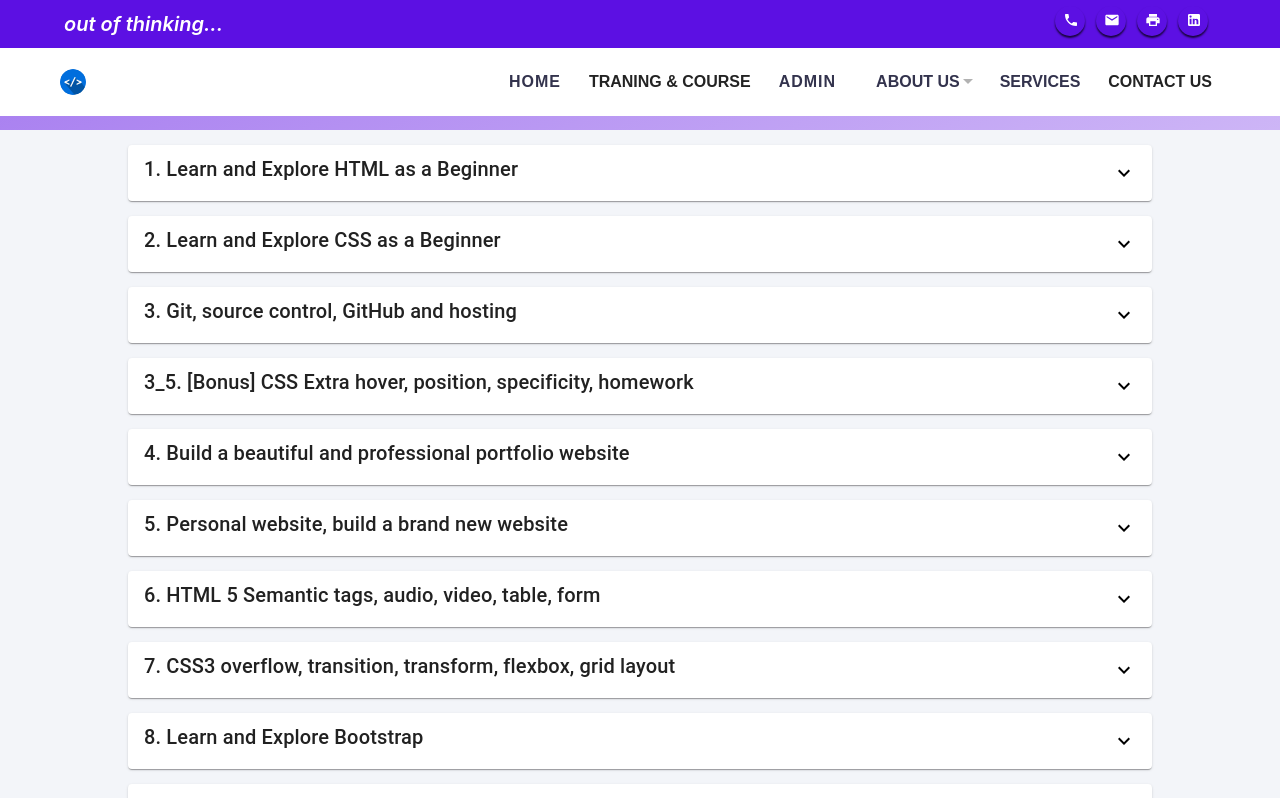
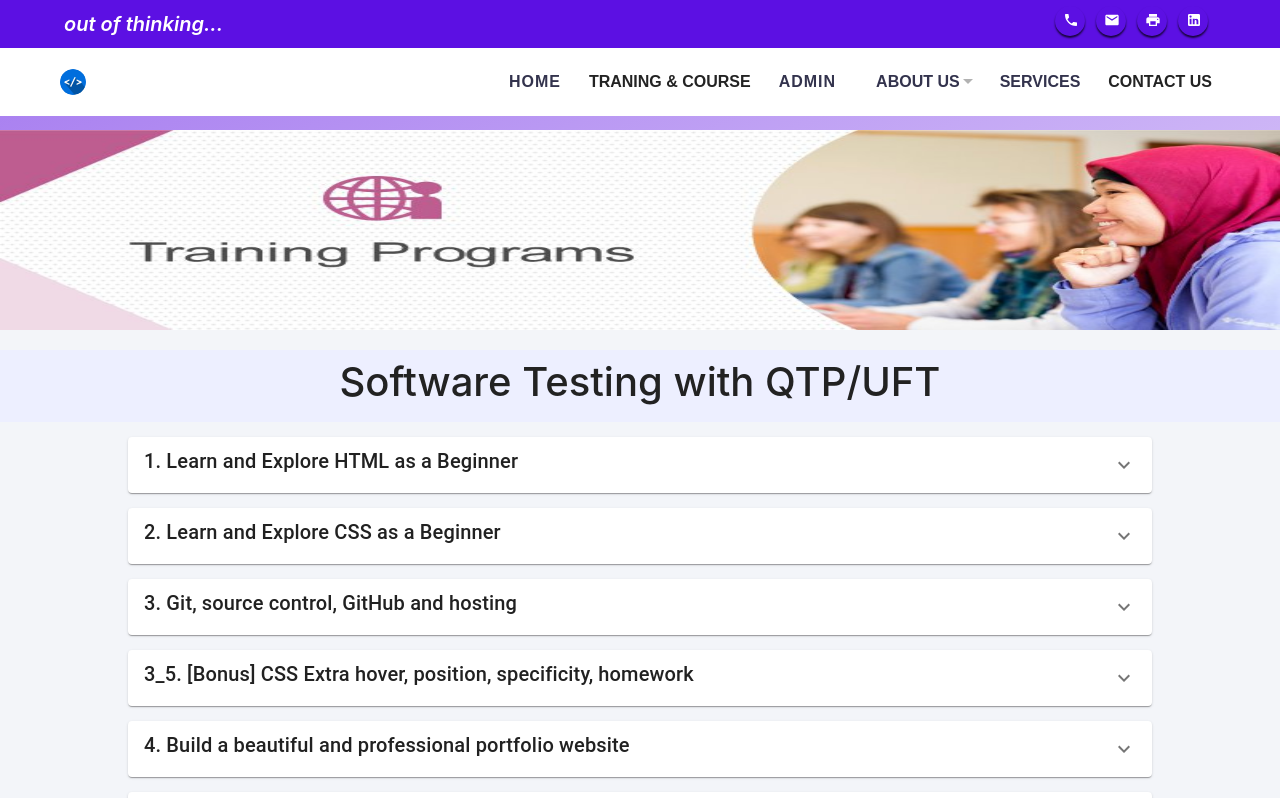
Before and after one commit to CrazyPythonLover1/AnswarIT-React.js-FrontEnd, a React (Create React App) app: page /course in a window 1280 px wide. Shown: the top 798 px of the page. Built offline with nearby package versions, Linux system fonts and the light colour scheme.

Commit message:
some change

```diff
--- a/src/components/TrainingCourse/Course.js
+++ b/src/components/TrainingCourse/Course.js
@@ -1,15 +1,36 @@
 import React, { useState } from "react";
 import data from "../TrainingCourse/CourseData";
 import CourseDetails from "./CourseDetails";
-
+import courseImg from "../../Image/header/course2.jpg";
 const Course = () => {
   const [courseData, setCourseData] = useState(data);
   return (
-    <div>
-      {courseData.map((dt) => (
-        <CourseDetails key={dt.id} singleCourse={dt}></CourseDetails>
-      ))}
-    </div>
+    <section>
+      <div>
+        <img
+          style={{ width: "100%", height: "200px" }}
+          src={courseImg}
+          alt=""
+        />
+      </div>
+
+      <div
+        style={{
+          padding: "8px",
+          marginTop: "20px",
+          backgroundColor: "#edefff",
+        }}
+      >
+        <h1 style={{ fontWeight: "500", textAlign: "center" }}>
+          Software Testing with QTP/UFT
+        </h1>
+      </div>
+      <div>
+        {courseData.map((dt) => (
+          <CourseDetails key={dt.id} singleCourse={dt}></CourseDetails>
+        ))}
+      </div>
+    </section>
   );
 };
 
--- a/src/components/TrainingCourse/CourseDetails.css
+++ b/src/components/TrainingCourse/CourseDetails.css
@@ -1,7 +1,14 @@
-.main-box:hover {
-  background-color: #6726d6 !important;
+#panel1a-header:hover {
+  color: white;
+  background-color: #5d10e3 !important;
+}
+.descriptionStyle {
+  background-color: #edefff;
+}
+.your_className {
+  background-color: #5d10e3 !important;
   color: white !important;
 }
-/* .descriptionStyle {
-  background-color: gray;
-} */
+.iconDsn {
+  color: white !important;
+}
--- a/src/components/TrainingCourse/CourseDetails.js
+++ b/src/components/TrainingCourse/CourseDetails.js
@@ -6,8 +6,9 @@
 import Typography from "@material-ui/core/Typography";
 import ExpandMoreIcon from "@material-ui/icons/ExpandMore";
 import "../TrainingCourse/CourseDetails.css";
+
 const CourseDetails = (props) => {
-  const { id, module, description } = props.singleCourse;
+  const { module, description } = props.singleCourse;
   const useStyles = makeStyles((theme) => ({
     root: {
       width: "80%",
@@ -18,12 +19,12 @@
       fontSize: theme.typography.pxToRem(15),
       fontWeight: theme.typography.fontWeightRegular,
     },
-    icon: {
-      color: "black",
-      "&:hover": {
-        color: "black",
-      },
-    },
+    // icon: {
+    //   color: "white",
+    //   "&:hover": {
+    //     color: "black",
+    //   },
+    // },
   }));
   const classes = useStyles();
 
@@ -33,14 +34,24 @@
     setToggleState(index);
   };
 
+  const [isActive, setActive] = useState(false);
+
+  const toggleClass = () => {
+    setActive(!isActive);
+  };
   return (
     <div className={classes.root}>
       <Accordion>
         <AccordionSummary
-          expandIcon={<ExpandMoreIcon className={classes.icon} />}
+          expandIcon={
+            <ExpandMoreIcon className={isActive ? "iconDsn" : null} />
+          }
           aria-controls="panel1a-content"
           id="panel1a-header"
-          className="main-box"
+          // className="main-box"
+          className={isActive ? "your_className" : null}
+          onClick={toggleClass}
+
           // activeClassName="selected selectedBox"
         >
           <Typography className={classes.heading}>
```
Also changed, not shown: src/Image/header/course.jpg (added), src/Image/header/course2.jpg (added).
